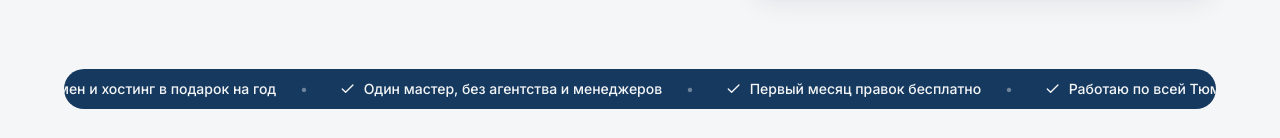
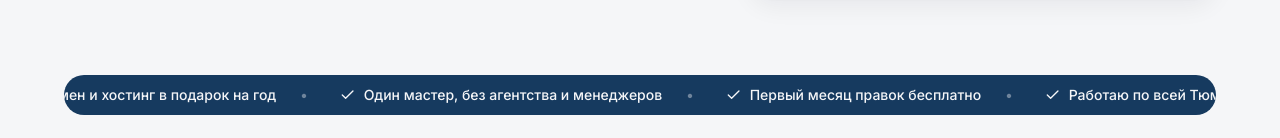
Before and after one commit to undeadnsdr/mihailsb, a Next.js app: page / in a window 1280 px wide. Shown: the part 662-800 px from the top of the page. Built offline with nearby package versions, Linux system fonts and the light colour scheme; no server answers.

Commit message:
feat: add padding to benefits marquee component for visual consistency

```diff
--- a/components/ui/benefits-marquee.tsx
+++ b/components/ui/benefits-marquee.tsx
@@ -12,6 +12,10 @@ import { benefitsMarquee } from '@/lib/content'
  * max-w-[1400px] и px-6/md:px-10/lg:px-16), поэтому овальная пилюля с
  * лентой ровно совпадает по ширине с пилюлей локации/звонка над ней.
  *
+ * pt-1.5 сверху — тот же зазор, что у TopBar до навигационной пилюли под
+ * ней (py-1.5 на обёртке nav в SiteHeader): расстояние строки до hero
+ * над ней визуально повторяет расстояние верхней строки до хедера.
+ *
  * Дорожка отрендерена дважды подряд (aria-hidden у второй копии), а CSS
  * анимация двигает контейнер на -50% его собственной ширины — ровно на
  * длину одной копии. Так стык между концом первой и началом второй копии
@@ -19,7 +23,7 @@ import { benefitsMarquee } from '@/lib/content'
  */
 export function BenefitsMarquee() {
   return (
-    <div className="mx-auto w-full max-w-[1400px] px-6 md:px-10 lg:px-16">
+    <div className="mx-auto w-full max-w-[1400px] px-6 pt-1.5 md:px-10 lg:px-16">
       <div
         aria-label="Преимущества"
         className="w-full overflow-hidden rounded-full bg-primary py-2.5 text-primary-foreground"
```
